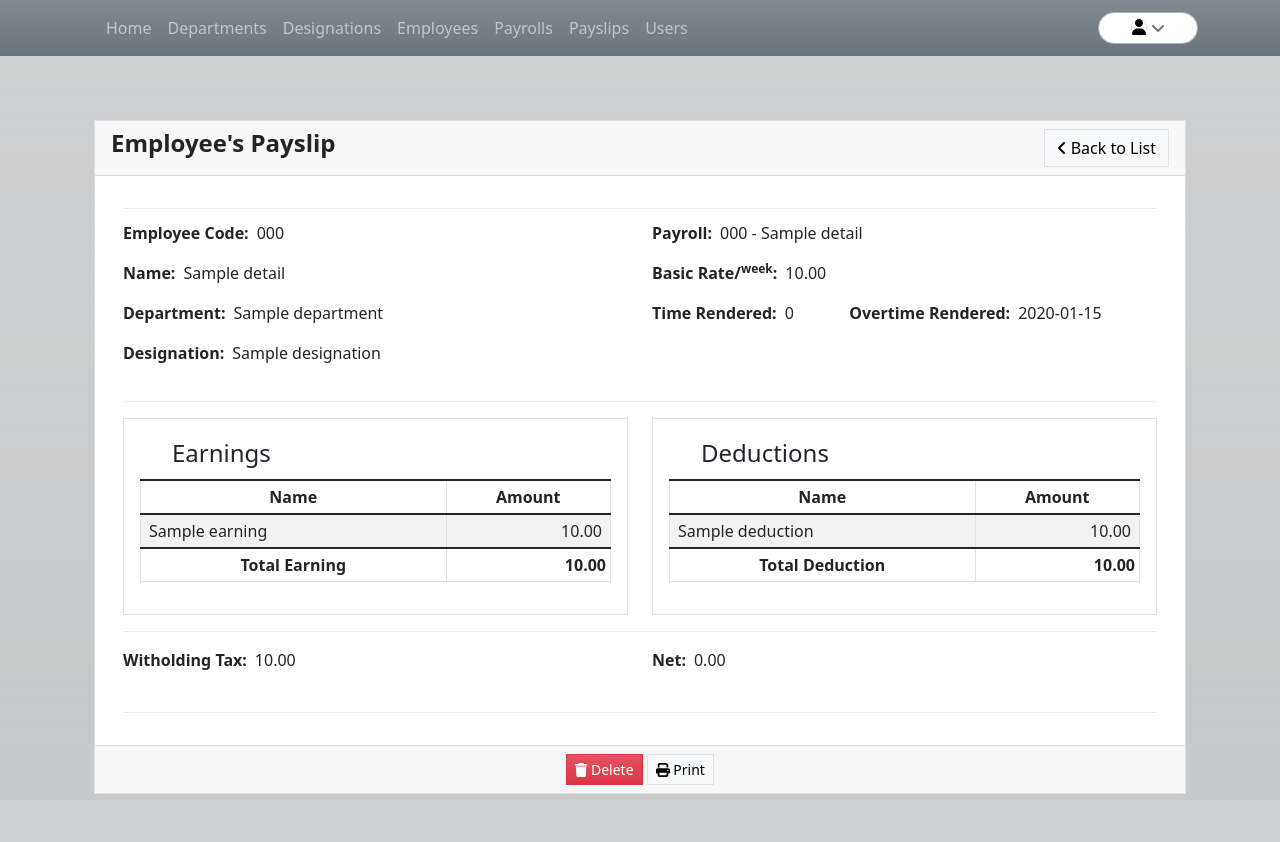
After one commit to johnderricke123/payroll_ci4, a CodeIgniter 4 app: the page made by app/Views/pages/payslips/multiple_payslips.php in a window 1280 px wide. The commit adds this page. Run offline with PHP 8.4 and a stand-in for CodeIgniter, Linux system fonts and the light colour scheme; the template is opened without the code that fills it: most values are stand-ins (such as "Sample title", 1, 10 or a date in 2020); data that the repository does not hold is empty; some libraries are stand-ins or nearby versions.

Commit message:
SelectMultiPayslip

```diff
--- a/app/Config/Routes.php
+++ b/app/Config/Routes.php
@@ -62,6 +62,8 @@ $routes->group('Main', ['filter'=>'authenticate'], static function($routes){
     $routes->match(['post'], 'payroll_add', 'Main::payroll_add/$1');
     $routes->match(['post'], 'payslip_edit/(:num)', 'Main::payslip_edit/$1');
     $routes->match(['post'], 'payslip_add', 'Main::payslip_add/$1');
+
+    $routes->match(['post'], 'print_selected_payslips', 'Main::print_selected_payslips');
 });
 
 
--- a/app/Views/pages/payslips/add.php
+++ b/app/Views/pages/payslips/add.php
@@ -59,7 +59,7 @@
                             <!-- ***********************************LATE/UNDERTIME*********************************** -->
                             <div class="col-lg-6 col-md-6 col-sm-12 col-xs-12 mb-3">
                                 <label for="overtime_total" class="control-label">Overtime Total</label>
-                                <input type="text" class="form-control rounded-0" id="overtime_total" value="" name="overtime_total">
+                                <input type="text" class="form-control rounded-0" id="overtime_total" value="" name="overtime">
                             </div>
 
                             <div class="col-lg-6 col-md-6 col-sm-12 col-xs-12 mb-3">
--- /dev/null
+++ b/app/Views/pages/payslips/multiple_payslips.php
@@ -0,0 +1,235 @@
+<?= $this->extend('layouts/main') ?>
+
+<?= $this->section('content') ?>
+<style>
+    hr {
+        display: block;
+        height: 3px;
+        background: transparent;
+        width: 100%;
+        border: none;
+        border-top: solid 1px #aaa;
+    }
+</style>
+<!-- ************************************************************* -->
+<p><?php
+helper('general');
+?></p>
+<div class="container py-4">
+    <div class="card rounded-0">
+        <div class="card-header">
+            <div class="d-flex w-100 justify-content-between">
+                <div class="col-auto">
+                    <div class="card-title h4 mb-0 fw-bolder">Employee's Payslip</div>
+                </div>
+                <div class="col-auto">
+                    <a href="http://localhost/caballes_payroll/Main/payslips" class="btn btn btn-light bg-gradient border rounded-0"><i class="fa fa-angle-left"></i> Back to List</a>
+                </div>
+            </div>
+        </div>
+        <div class="card-body">
+            <div class="container-fluid" id="printout">
+                <?php $i = 0; foreach($payslip_data as $paysl): ?>
+                    <hr>
+                <div class="row">
+                    <div class="col-lg-6 col-md-6 col-sm-12 col-xs-12">
+                        <div class="lh-1">
+                            <dl class="d-flex w-100">
+                                <dt class="col-auto">Employee Code:</dt>
+                                <dd class="col-auto flex-shrink-1 flex-grow-1 px-2"><?= $paysl['details']['code'] ?></dd>
+                            </dl>
+                            <dl class="d-flex w-100">
+                                <dt class="col-auto">Name:</dt>
+                                <dd class="col-auto flex-shrink-1 flex-grow-1 px-2"><?= $paysl['details']['name'] ?> </dd>
+                            </dl>
+                            <dl class="d-flex w-100">
+                                <dt class="col-auto">Department:</dt>
+                                <dd class="col-auto flex-shrink-1 flex-grow-1 px-2"><?= $paysl['details']['department'] ?></dd>
+                            </dl>
+                            <dl class="d-flex w-100">
+                                <dt class="col-auto">Designation:</dt>
+                                <dd class="col-auto flex-shrink-1 flex-grow-1 px-2"><?= $paysl['details']['designation'] ?></dd>
+                            </dl>
+                        </div>
+                    </div>
+                    <div class="col-lg-6 col-md-6 col-sm-12 col-xs-12">
+                        <div class="lh-1">
+                            <dl class="d-flex w-100">
+                                <dt class="col-auto">Payroll:</dt>
+                                <dd class="col-auto flex-shrink-1 flex-grow-1 px-2"><?= $paysl['details']['payroll_code']." - ".$paysl['details']['payroll_name'] ?></dd>
+                            </dl>
+                            <dl class="d-flex w-100">
+                                <dt class="col-auto">Basic Rate/<sup>week</sup>:</dt>
+                                <dd class="col-auto flex-shrink-1 flex-grow-1 px-2"><?= number_format($paysl['details']['salary'], 2) ?></dd>
+                            </dl>
+                            <dl class="d-flex w-100">
+                                <dt class="col-auto">Time Rendered:</dt>
+                                <dd class="col-auto flex-shrink-1 flex-grow-1 px-2">
+                                <?= isset($paysl['details']['present']) ? (int)$paysl['details']['present'] : 'N/A'; ?>
+                                </dd>
+                                <dt class="col-auto">Overtime Rendered:</dt>
+                                <dd class="col-auto flex-shrink-1 flex-grow-1 px-2">
+                                <?= isset($paysl['details']['overtime']) ?  $paysl['details']['overtime'] : 'N/A'; ?>
+                                </dd>
+                            </dl>
+
+
+                        </div>
+                    </div>
+                </div>
+                <hr>
+                <div class="row mb-3">
+                    <div class="col-lg-6 col-md-6 col-sm-12 col-xs-12">
+                        <fieldset class="border px-3 py-3 border rounded-0">
+                            <legend class="w-auto px-3 mx-3">Earnings</legend>
+
+                            <!-- <div class="container-fluid">
+                                <div class="row">
+                                    <dl class="d-flex w-100">
+                                        <dt class="col-auto">Regular<sup>hours</sup>:</dt>
+                                        <dd class="col-auto flex-shrink-1 flex-grow-1 px-2">
+                                            <?= (int) $paysl['details']['present'] ?>
+                                        </dd>
+                                        <dt class="col-auto">&nbsp;&nbsp;&nbsp;Total:</dt>
+                                        <dd class="col-auto flex-shrink-1 flex-grow-1 px-2">
+                                            <?= number_format($paysl['details']['total_present'], 2) ?>
+                                        </dd>
+                                    </dl>
+                                    <dl class="d-flex w-100">
+                                        <dt class="col-auto">&nbsp;&nbsp;&nbsp;&nbsp;&nbsp;&nbsp;Total:</dt>
+                                        <dd class="col-auto flex-shrink-1 flex-grow-1 px-2">
+                                            0.00 </dd>
+                                    </dl>
+                                </div>
+                            </div> -->
+
+                            <table class="table table-striped table-bordered">
+                                <colgroup>
+                                    <col width="65%">
+                                    <col width="35%">
+                                </colgroup>
+                                <thead>
+                                    <tr>
+                                        <th class="p-1 text-center">Name</th>
+                                        <th class="p-1 text-center">Amount</th>
+                                    </tr>
+                                </thead>
+                                <tbody>
+                                    <?php
+                                    $total_earnings = 0;
+                                    foreach($paysl['earnings'] as $row):
+                                    $total_earnings += $row['amount'];
+                                    ?>
+                                    <tr>
+                                        <td class="px-2 py-1 align-middle"><?= $row['name'] ?></td>
+                                        <td class="px-2 py-1 text-end align-middle"><?= number_format($row['amount'],2) ?></td>
+                                    </tr>
+                                    <?php endforeach; ?>
+                                </tbody>
+                                <tfoot>
+                                    <tr>
+                                        <th class="p-1 text-center">Total Earning</th>
+                                        <th class="p-1 text-end"><?= number_format($total_earnings, 2) ?></th>
+                                    </tr>
+                                </tfoot>
+                            </table>
+
+
+                        </fieldset>
+                    </div>
+
+                    <div class="col-lg-6 col-md-6 col-sm-12 col-xs-12">
+                        <fieldset class="border px-3 py-3 border rounded-0">
+                            <legend class="w-auto px-3 mx-3">Deductions</legend>
+                            <table class="table table-striped table-bordered">
+                                <colgroup>
+                                    <col width="65%">
+                                    <col width="35%">
+                                </colgroup>
+                                <thead>
+                                    <tr>
+                                        <th class="p-1 text-center">Name</th>
+                                        <th class="p-1 text-center">Amount</th>
+                                    </tr>
+                                </thead>
+                                <tbody>
+                                    <?php
+                                    $total_deductions = 0;
+                                    foreach($paysl['deductions'] as $row):
+                                    $total_deductions += $row['amount'];
+                                    ?>
+                                    <tr>
+                                        <td class="px-2 py-1 align-middle"><?= $row['name'] ?></td>
+                                        <td class="px-2 py-1 text-end align-middle"><?= number_format($row['amount'],2) ?></td>
+                                    </tr>
+                                    <?php endforeach; ?>
+                                </tbody>
+                                <tfoot>
+                                    <tr>
+                                        <th class="p-1 text-center">Total Deduction</th>
+                                        <th class="p-1 text-end"><?= number_format($total_deductions, 2) ?></th>
+                                    </tr>
+                                </tfoot>
+                            </table>
+                        </fieldset>
+                    </div>
+                </div>
+                <hr>
+                <div class="row mb-3">
+                    <div class="col-lg-6 col-md-6 col-sm-12 col-xs-12">
+                        <dl class="d-flex w-100">
+                            <dt class="col-auto">Witholding Tax:</dt>
+                            <dd class="col-auto flex-shrink-1 flex-grow-1 px-2">
+                                <?= number_format($paysl['details']['witholding_tax'], 2) ?>
+                            </dd>
+                        </dl>
+                    </div>
+                    <div class="col-lg-6 col-md-6 col-sm-12 col-xs-12">
+                        <dl class="d-flex w-100">
+                            <dt class="col-auto">Net:</dt>
+                            <dd class="col-auto flex-shrink-1 flex-grow-1 px-2"><?= number_format($paysl['details']['net'], 2) ?></dd>
+                        </dl>
+                    </div>
+                </div>
+
+                <?php
+                $result = general_check($i);
+                if($result == 0){ ?>
+                                <p style="page-break-after: always;">&nbsp;</p>
+                <?php }
+                ?>
+
+                <hr>
+                <?php $i++; endforeach; ?>
+            </div>
+
+        </div>
+        <div class="card-footer text-center">
+            <a href="http://localhost/caballes_payroll/Main/payslip_delete/31" class="btn btn-sm rounded-0 btn-danger bg-gradient" onclick="if(confirm('Are you sure to delete payslip?') !== true) event.preventDefault()"><i class="fa fa-trash"></i> Delete</a>
+            <button class="btn btn-sm btn-light rounded-0 border" id="print" type="button"><i class="fa fa-print"></i> Print</button>
+        </div>
+    </div>
+</div>
+<!-- *************************************************************** -->
+<?= $this->endSection() ?>
+<?= $this->section('custom_js') ?>
+<script>
+    $(function() {
+        $('#print').click(function() {
+            var h = $('head').clone()
+            var el = $('#printout').clone()
+
+            var nw = window.open("", "_blank", "width=" + ($(window).width() * .8) + ",left=" + ($(window).width() * .1) + ",height=" + ($(window).height() * .8) + ",top=" + ($(window).height() * .1))
+            nw.document.querySelector('head').innerHTML = h.html()
+            nw.document.querySelector('body').innerHTML = el.html()
+            nw.document.close()
+            setTimeout(() => {
+                nw.print()
+                setTimeout(() => {
+                    nw.close()
+                }, 200);
+            }, 300);
+        })
+    })
+</script>
+<?= $this->endSection() ?>
```
Also changed, not shown: app/Controllers/BaseController.php (+86 -1 lines), app/Controllers/Main.php (+19 -0 lines), app/Helpers/general_helper.php (added, +10 -0 lines), app/Views/pages/payslips/list.php (+50 -8 lines), app/Views/pages/payslips/view.php (+33 -2 lines), 12 other files.
